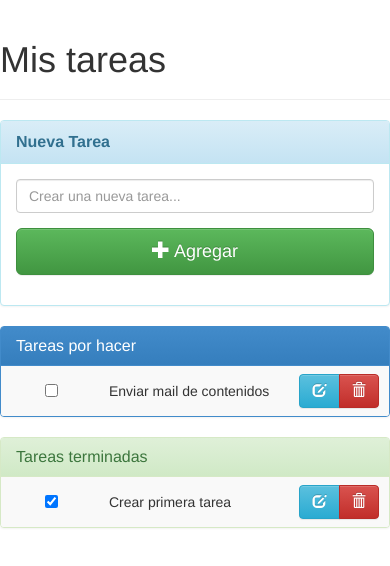
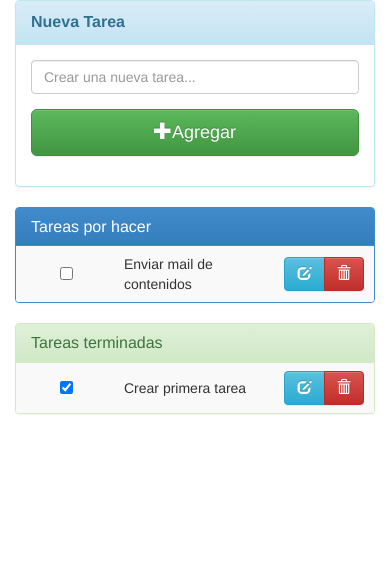
Before and after one commit to marcorivm/phonegap-todo, a plain HTML site: page www/index.html in a window 390 px wide. Drawn offline with Linux system fonts and the light colour scheme; some packages are replaced by stand-ins of ours.

Commit message:
Update style
Signed-off-by: Marco Rivadeneyra <marcorivm@gmail.com>

```diff
--- a/www/css/index.css
+++ b/www/css/index.css
@@ -59,7 +59,7 @@ body {
     to { opacity: 1.0; }
 }
 
-
+.row { margin-left: 0; margin-right: 0; }
 .todo-list>thead>tr>th,
 .todo-list>tbody>tr>th,
 .todo-list>tfoot>tr>th,
--- a/www/index.html
+++ b/www/index.html
@@ -33,12 +33,7 @@
 <body>
     <div class="container">
         <div class="row">
-            <div class="page-header">
-                <h1>Mis tareas</h1>
-            </div>
-        </div>
-
-        <div class="row panel panel-info">
+            <div class="panel panel-info">
                 <div class="panel-heading">
                     <label class="panel-title" for="new_todo">Nueva Tarea</label>
                 </div>
@@ -48,13 +43,15 @@
                             <input type="text" class="form-control" id="new_todo" name="todo-name" placeholder="Crear una nueva tarea...">
                         </div>
                         <div class="form-group">
-                    <button type="submit" class="btn btn-success btn-lg btn-block"><span class="glyphicon glyphicon-plus"></span> Agregar</button>
+                            <button type="submit" class="btn btn-success btn-lg btn-block">
+                                <span class="glyphicon glyphicon-plus"></span>Agregar</button>
                         </div>
                     </form>
                 </div>
             </div>
-
-        <div class="row panel panel-primary">
+        </div>
+        <div class="row">
+            <div class="panel panel-primary">
                 <div class="panel-heading">
                     <h3 class="panel-title">Tareas por hacer</h3>
                 </div>
@@ -63,8 +60,9 @@
                     </tbody>
                 </table>
             </div>
-
-        <div class="row panel panel-success">
+        </div>
+        <div class="row">
+            <div class="panel panel-success">
                 <div class="panel-heading">
                     <h3 class="panel-title">Tareas terminadas</h3>
                 </div>
@@ -73,6 +71,8 @@
                     </tbody>
                 </table>
             </div>
+        </div>
+
     </div>
     <!-- <div class="app">
             <h1>PhoneGap</h1>
```
Lines whose indentation alone changed are shown as unchanged.
